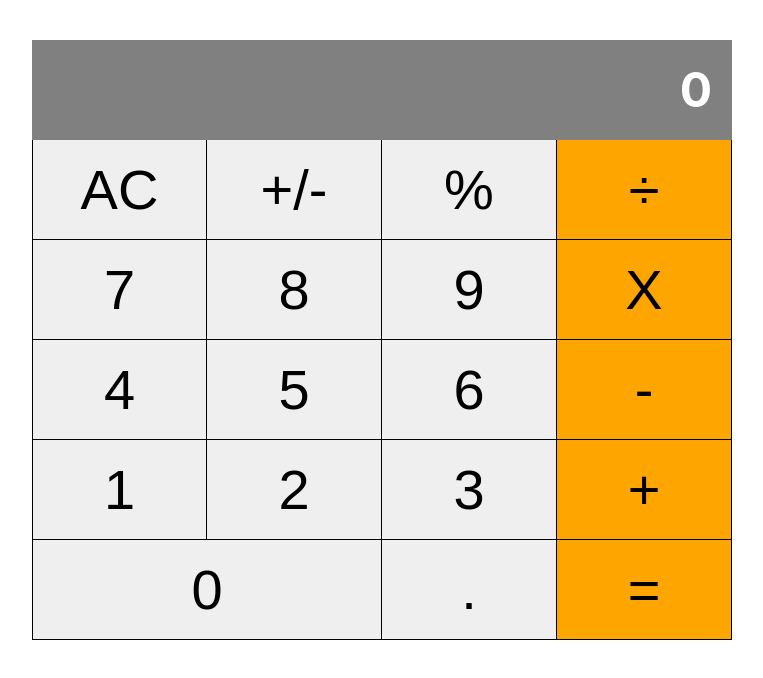
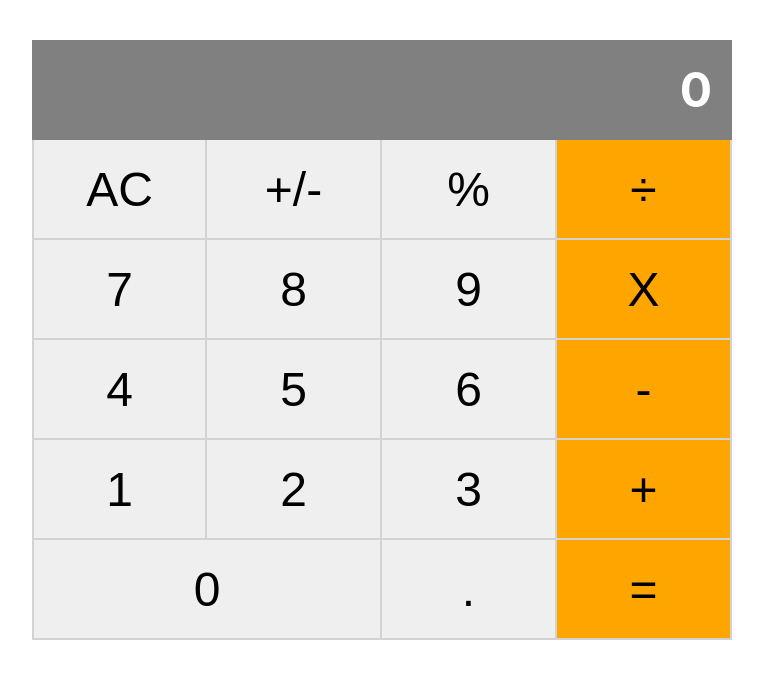
Before and after one commit to rammazzoti2000/calculator-react, a React (Create React App) app: page / in a window 1280 px wide. Shown: the top 678 px of the page, without its empty margins (258-1021 px from the left). Built offline with nearby package versions, Linux system fonts and the light colour scheme.

Commit message:
Improve the styling on buttons

```diff
--- a/src/styles/index.scss
+++ b/src/styles/index.scss
@@ -45,15 +45,15 @@ body {
 
 .Button {
   width: 25%;
-  font-size: 3.5rem;
+  font-size: 3rem;
   border-top: none;
   border-left: none;
-  border-right: 1px solid;
-  border-bottom: 1px solid;
+  border-right: 2px solid lightgray;
+  border-bottom: 2px solid lightgray;
   outline: none;
   cursor: pointer;
   &:first-child {
-    border-left: 1px solid;
+    border-left: 2px solid lightgray;
   }
   &:active {
     background-color: darkgray;
```
